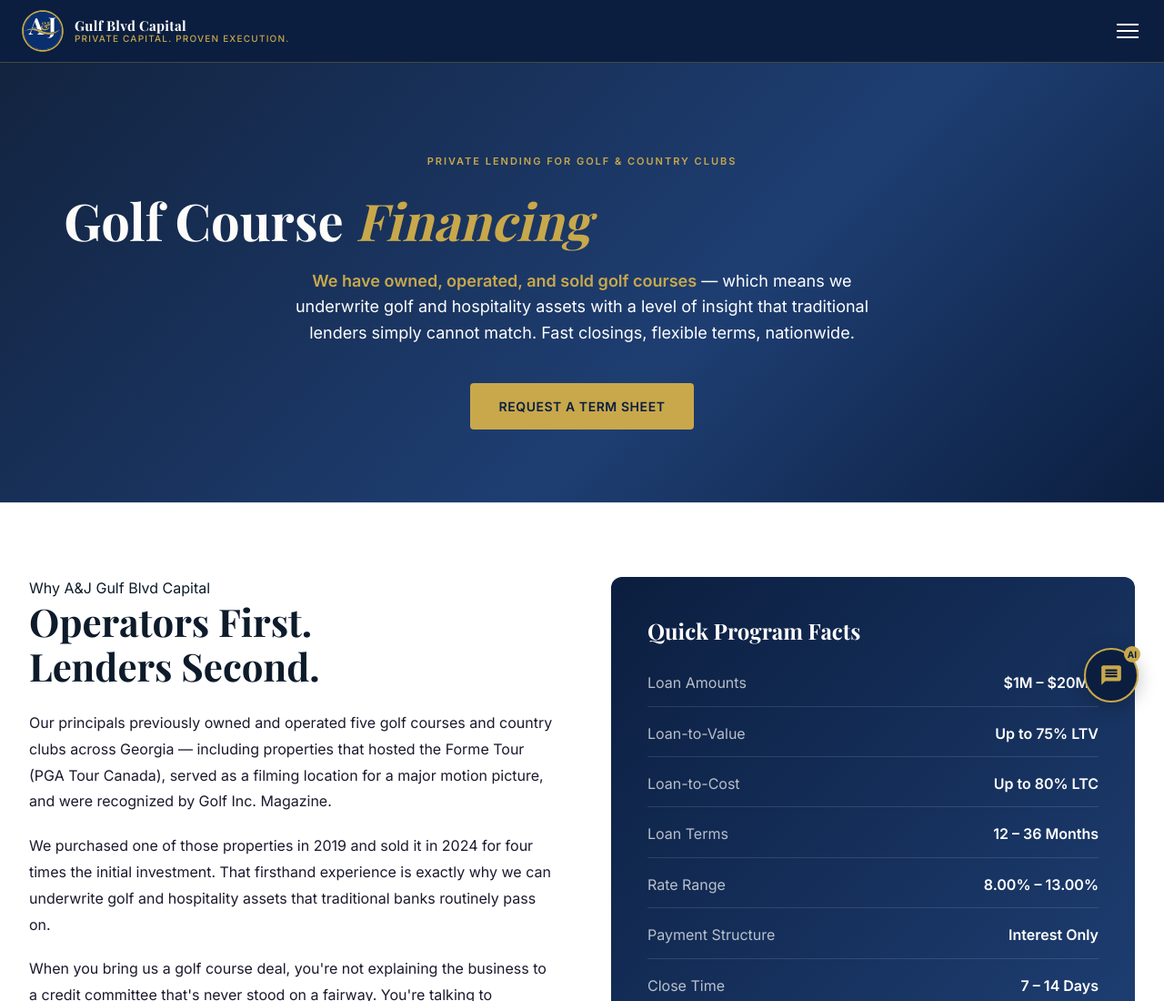
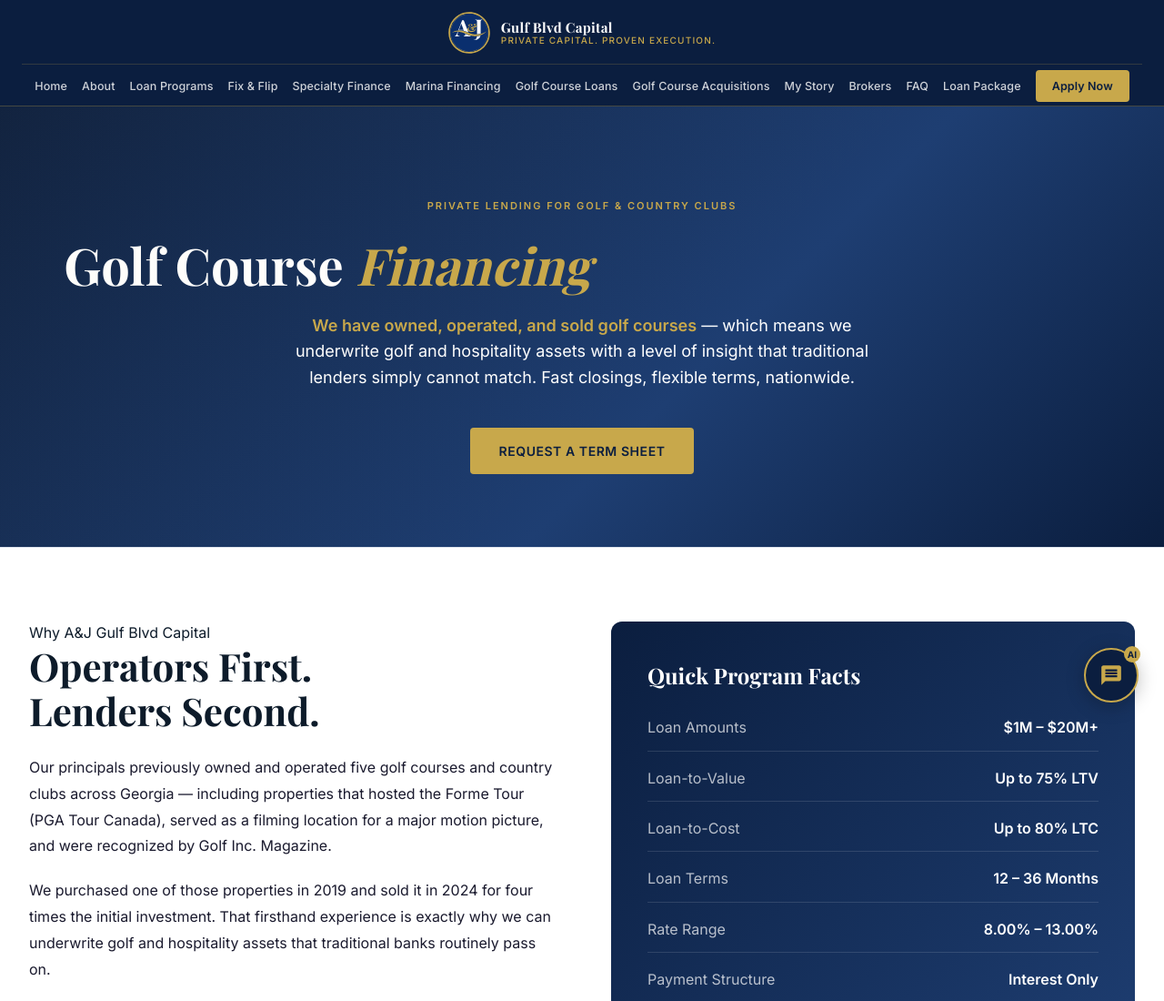
Before and after one commit to jay3591/aj-gulf-blvd-capital-site, a plain HTML site: page golf-course-loans.html in a window 1280 px wide. Shown: the top 1100 px of the page at 91% size. Drawn offline with nearby package versions, Linux system fonts and the light colour scheme.

Commit message:
Add files via upload

```diff
--- a/golf-course-loans.html
+++ b/golf-course-loans.html
@@ -1251,7 +1251,18 @@
     line-height: 1;
   }
   nav .nav-cta { padding: 10px 18px; }
-  @media (max-width: 1345px) {
+  /* NAV - two-row header (logo row + section links row) */
+  @media (min-width: 1256px) {
+    .nav-inner { height: auto; flex-wrap: wrap; justify-content: center; padding-top: 10px; }
+    .nav-logo { flex-basis: 100%; justify-content: center; height: 52px; }
+    nav .nav-links {
+      flex-basis: 100%; justify-content: center; margin: 8px 0 0; padding: 0;
+      height: 46px; gap: 1rem; border-top: 1px solid rgba(200,168,75,0.2);
+    }
+    nav .nav-links a { font-size: 12.5px; }
+    .page { padding-top: 117px; }
+  }
+  @media (max-width: 1255px) {
     nav .nav-links { display: none; }
     nav .hamburger { display: flex; }
   }
```
